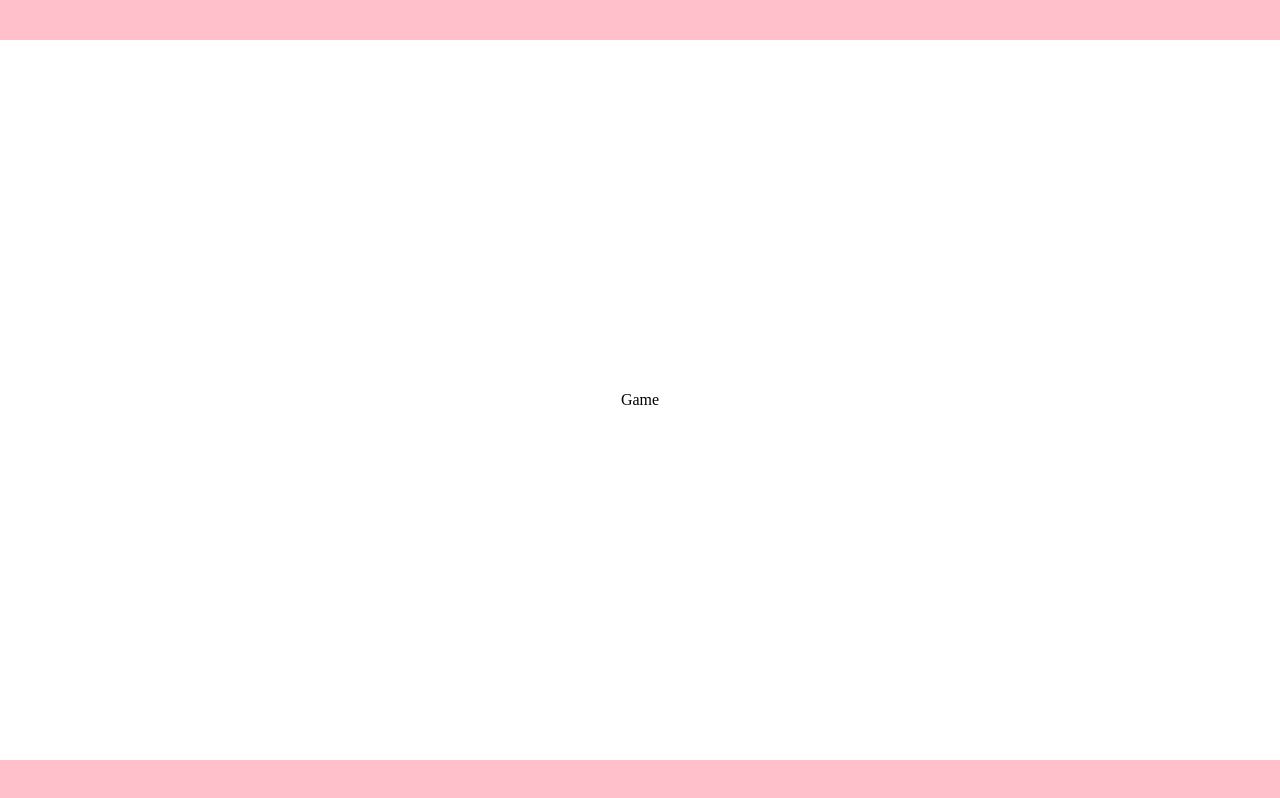
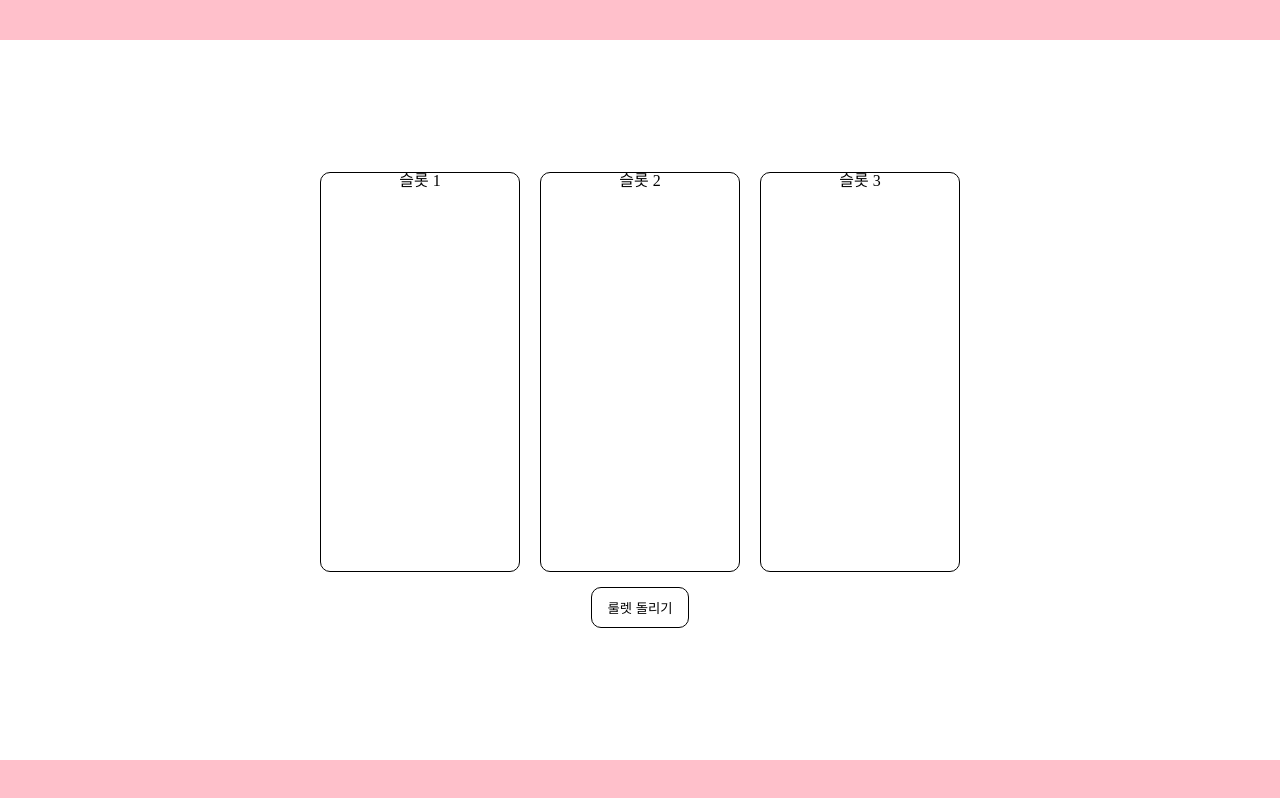
Before and after one commit to LSWXD/roulu-lelette-client, a Next.js app: page /game in a window 1280 px wide. Built offline with nearby package versions, Linux system fonts and the light colour scheme.

Commit message:
Create roulette slot style

```diff
--- /dev/null
+++ b/src/components/game/Index.module.scss
@@ -0,0 +1,35 @@
+.rouletteContainer {
+
+}
+
+.roulette {
+    display: flex;
+}
+
+.rouletteSlot {
+    border: 1px solid black;
+    border-radius: 10px;
+    width: 200px;
+    height: 400px;
+
+    text-align: center;
+
+    &:not(:first-child) {
+        margin-left: 20px;
+    }
+}
+
+.buttonContainer {
+    display: flex;
+    justify-content: center;
+
+    margin-top: 15px;
+}
+
+.button {
+    border: 1px solid black;
+    border-radius: 10px;
+    background: none;
+
+    padding: 10px 15px;
+}
--- a/src/components/game/Index.tsx
+++ b/src/components/game/Index.tsx
@@ -2,10 +2,27 @@ import type { NextPage } from 'next';
 
 import Layout from 'components/common/Layout';
 
+import style from './Index.module.scss';
+
 const Index: NextPage = () => {
     return (
         <Layout>
-            Game
+            <div className={style.rouletteContainer}>
+                <div className={style.roulette}>
+                    <div className={style.rouletteSlot}>
+                        슬롯 1
+                    </div>
+                    <div className={style.rouletteSlot}>
+                        슬롯 2
+                    </div>
+                    <div className={style.rouletteSlot}>
+                        슬롯 3
+                    </div>
+                </div>
+                <div className={style.buttonContainer}>
+                    <button className={style.button}>룰렛 돌리기</button>
+                </div>
+            </div>
         </Layout>
     );
 }
```
Also changed, not shown: src/components/board/Index.tsx (+4 -4 lines).
